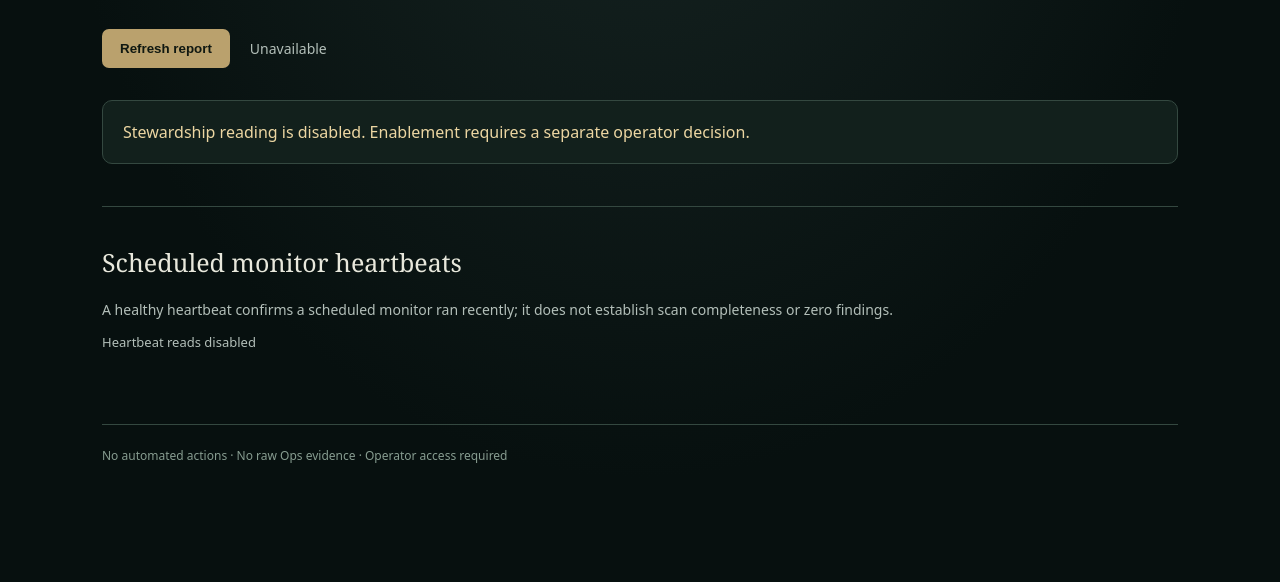
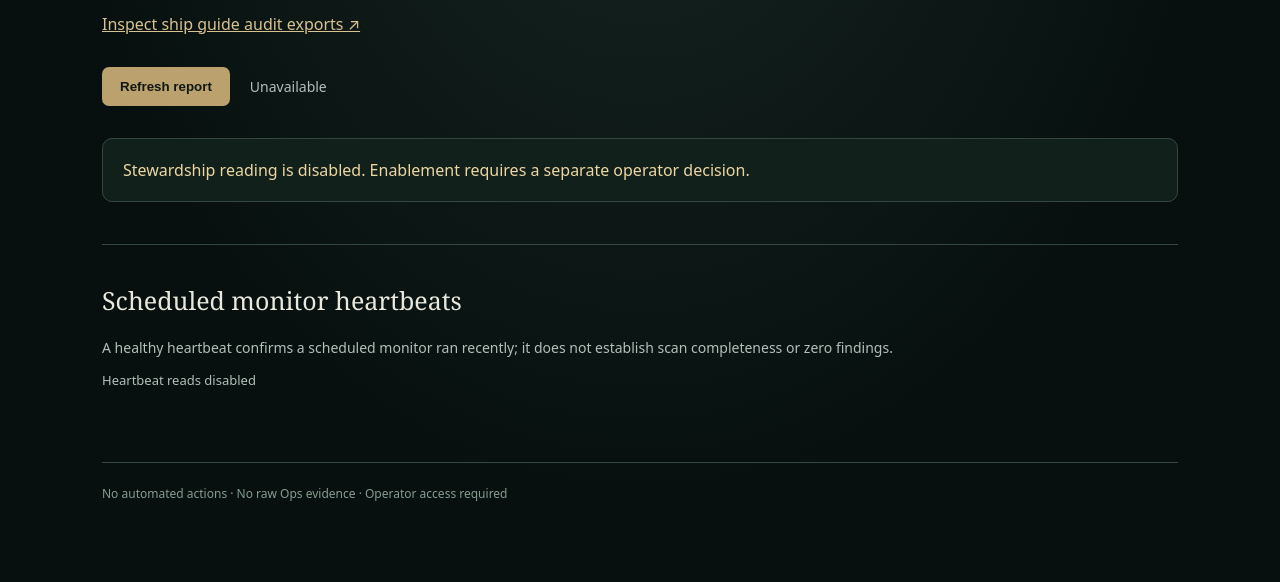
Before and after one commit to jaredmberger/curator-os, a website: page preview/stewardship.html in a window 1280 px wide. Shown: the part 267-849 px from the top of the page. Before the commit the page ends 811 px from the top, so only its background shows below. Drawn offline with Linux system fonts and the light colour scheme; no server answers.

Commit message:
feat: link offline ship inspector from Stewardship dashboard

```diff
--- a/preview/stewardship.html
+++ b/preview/stewardship.html
@@ -2,7 +2,7 @@
 <html lang="en"><head><meta charset="utf-8"><meta name="viewport" content="width=device-width,initial-scale=1,viewport-fit=cover"><meta name="robots" content="noindex,nofollow,noarchive"><meta name="theme-color" content="#07100f"><title>Stewardship · CuratorOS</title><link rel="stylesheet" href="./stewardship.css"></head>
 <body><header class="top"><a href="./">← CuratorOS</a><span>OCEAN LINER CURATOR / OPERATIONS</span></header>
 <main><div class="intro"><p class="eyebrow">CURATOROS / STEWARDSHIP MODE</p><h1>Stewardship</h1><p>Operational evidence for human review. Read only; no corrections or publishing actions.</p></div>
-<div class="controls"><button id="refresh" type="button">Refresh report</button><span id="status" role="status" aria-live="polite">Not loaded</span></div>
+<p><a href="./ship-inspector.html">Inspect ship guide audit exports ↗</a></p><div class="controls"><button id="refresh" type="button">Refresh report</button><span id="status" role="status" aria-live="polite">Not loaded</span></div>
 <div id="notice" class="notice" hidden></div><section id="report" hidden aria-label="Operational report"><div class="metrics">
 <article><span>Operational state</span><strong id="state">Unknown</strong></article><article><span>Active findings</span><strong id="findings-count">—</strong></article><article><span>Sources listed / reported</span><strong id="coverage-count">—</strong></article></div>
 <p class="stamp" id="stamp"></p><p class="scope" id="scope"></p><section id="review-notes" class="review-notes" aria-label="Coverage and freshness notices" hidden></section>
```
